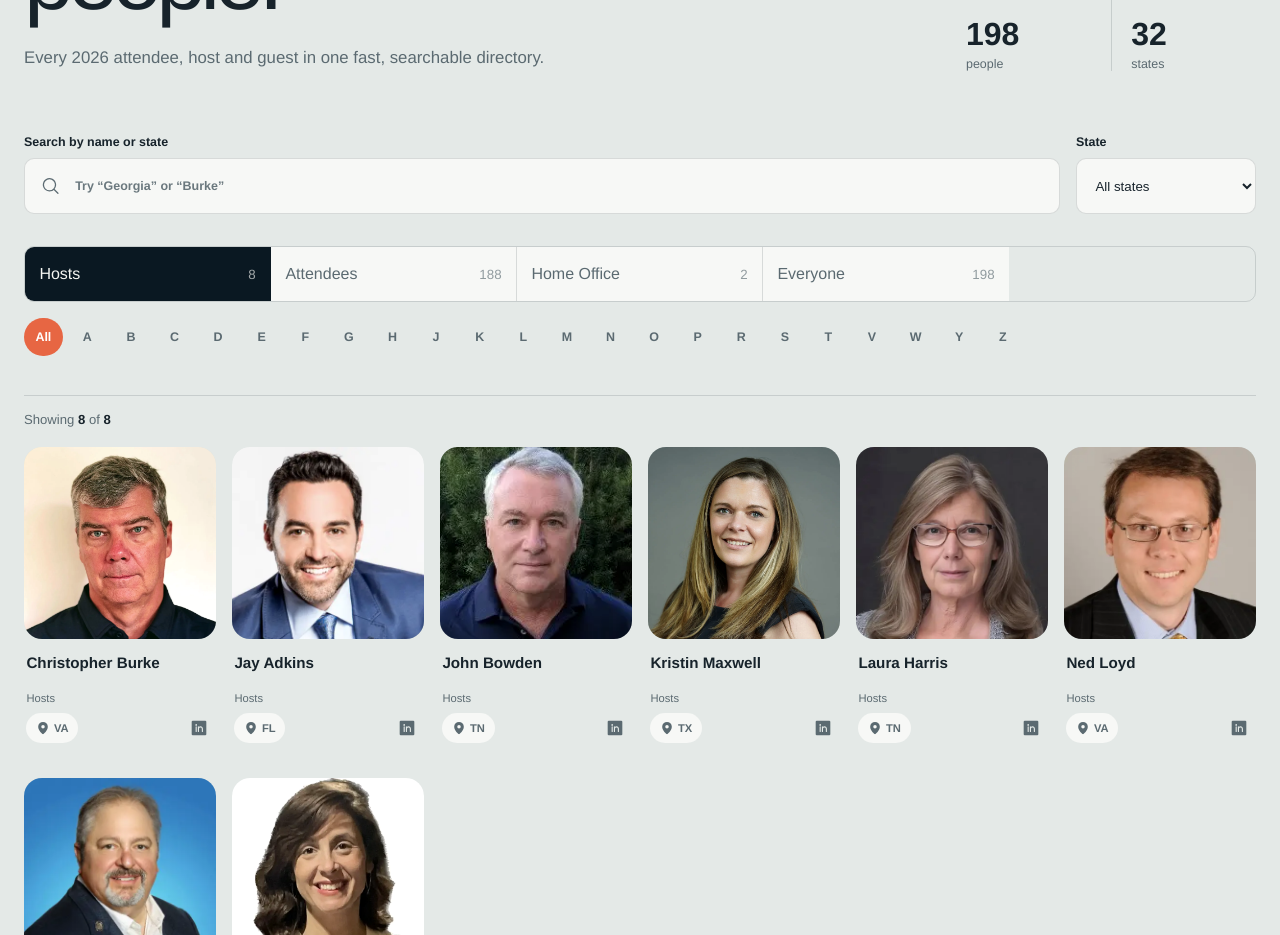
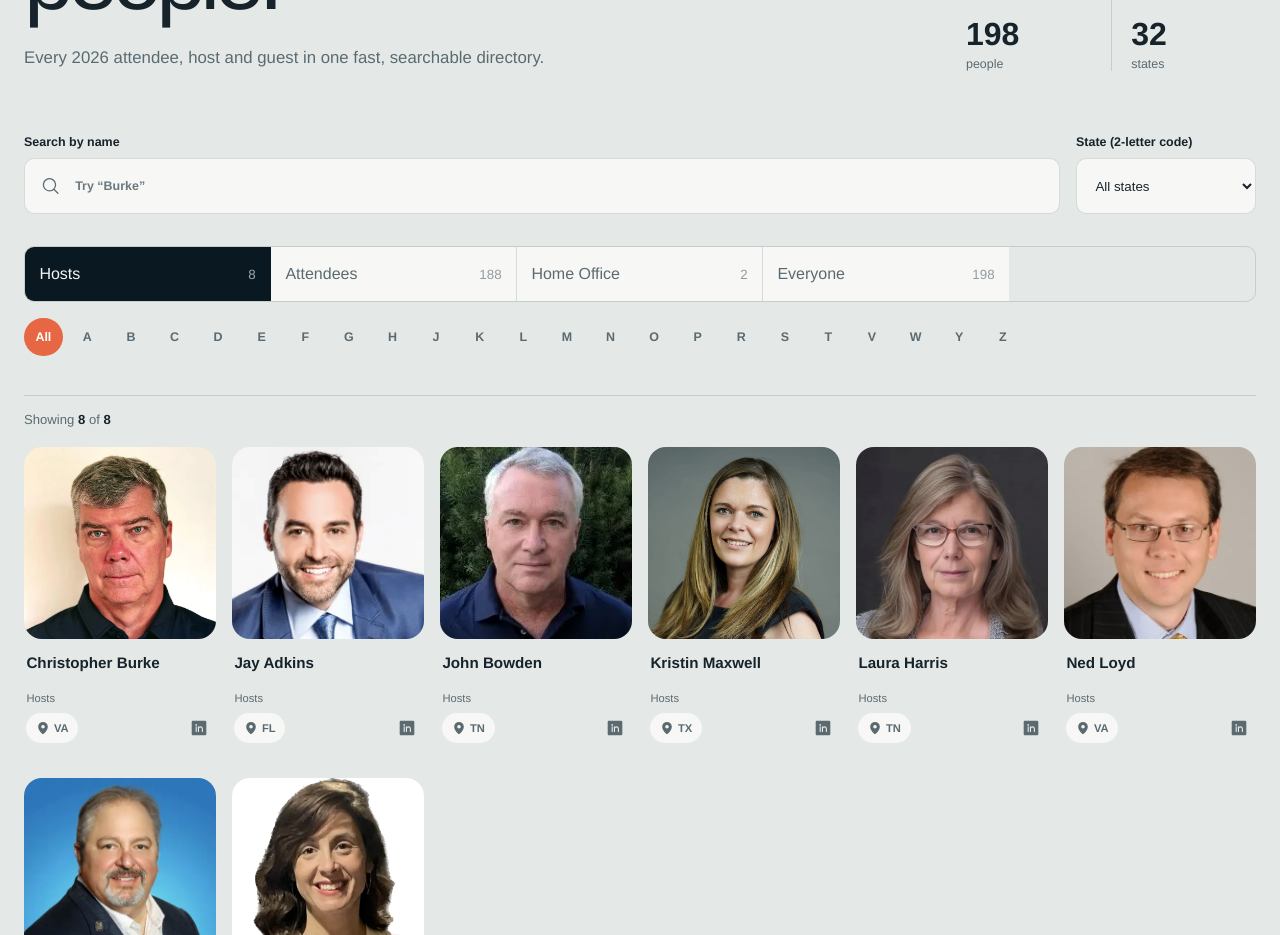
Before and after one commit to justinharkelroad/mega-agency-conference-2026, a React (Vite) app: page / in a window 1280 px wide. Shown: the part 3540-4475 px from the top of the page. Built offline with nearby package versions, Linux system fonts and the light colour scheme.

Commit message:
fix: separate directory name and state filters
Limit text search to profile names, clarify the two-letter state selector, and remove the misleading full-state-name search example.

```diff
--- a/src/App.jsx
+++ b/src/App.jsx
@@ -403,7 +403,7 @@ function Directory() {
   const filteredProfiles = useMemo(() => {
     const normalizedQuery = query.trim().toLowerCase();
     return directoryData.profiles.filter((profile) => {
-      const matchesQuery = !normalizedQuery || `${profile.name} ${profile.state}`.toLowerCase().includes(normalizedQuery);
+      const matchesQuery = !normalizedQuery || profile.name.toLowerCase().includes(normalizedQuery);
       const matchesGroup = group === "all" || profile.group === group;
       const matchesState = state === "all" || profile.state === state;
       const matchesLetter = letter === "all" || profile.name.startsWith(letter);
@@ -447,11 +447,11 @@ function Directory() {
 
         <div className="directory-controls" aria-label="Directory filters">
           <label className="directory-search-field">
-            <span>Search by name or state</span>
-            <div><MagnifyingGlass size={20} /><input type="search" value={query} onChange={(event) => setQuery(event.target.value)} placeholder="Try “Georgia” or “Burke”" /></div>
+            <span>Search by name</span>
+            <div><MagnifyingGlass size={20} /><input type="search" value={query} onChange={(event) => setQuery(event.target.value)} placeholder="Try “Burke”" autoComplete="off" /></div>
           </label>
           <label className="directory-state-field">
-            <span>State</span>
+            <span>State (2-letter code)</span>
             <select value={state} onChange={(event) => setState(event.target.value)}>
               <option value="all">All states</option>
               {states.map((stateCode) => <option key={stateCode} value={stateCode}>{stateCode}</option>)}
```
